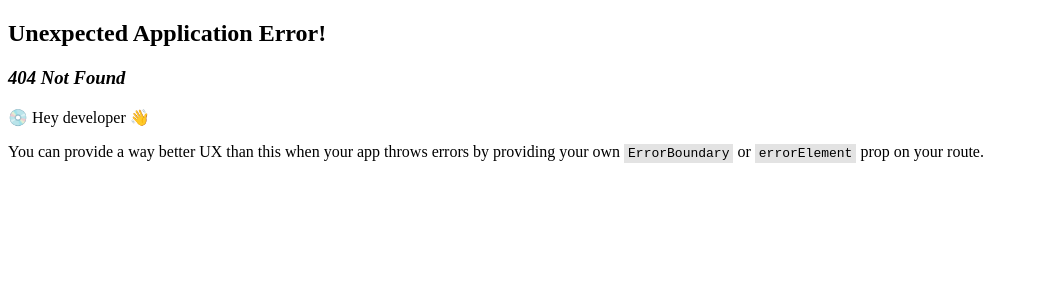
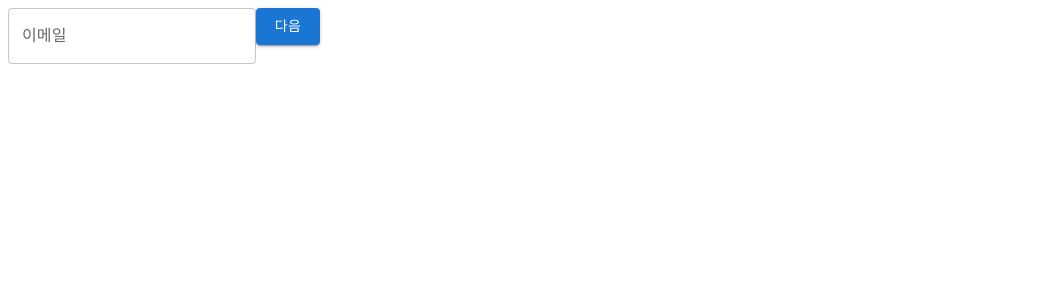
Before and after one commit to parkcoool/doitnow-frontend, a React (Create React App) app: page /auth/login in a window 1280 px wide. Before the commit this address had no page. Shown: the top 300 px of the page, without its empty margins (0-1039 px from the left). Built offline with nearby package versions, Linux system fonts and the light colour scheme.

Commit message:
Feat(login): Create `Identifier` and `Password` pages

```diff
--- a/src/@types/api.d.ts
+++ b/src/@types/api.d.ts
@@ -1,8 +1,8 @@
 declare module "api" {
   /**
-   * @description `kakao`, `naver` 등의 인증 제공자로, 현재는 `kakao`만 지원합니다.
+   * @description `kakao`, `naver` 등의 인증 제공자입니다. `null`은 로컬 인증을 의미합니다.
    */
-  type AuthProvider = "kakao";
+  type AuthProvider = null | "kakao";
 
   /**
    * @description doitnow API 서버의 응답 형식입니다.
--- /dev/null
+++ b/src/pages/auth/login/Identifier.tsx
@@ -0,0 +1,40 @@
+/** @jsxImportSource @emotion/react */
+
+import React from "react";
+import { useNavigate } from "react-router-dom";
+
+import { css } from "@emotion/react";
+import { TextField, Button } from "@mui/material";
+
+import { LoginData, LoginStep } from "./";
+
+interface IdentifierProps {
+  loginData: LoginData;
+  loginDataDispatch: React.Dispatch<Partial<LoginData>>;
+}
+
+export default function Identifier({ loginData, loginDataDispatch }: IdentifierProps) {
+  const navigate = useNavigate();
+
+  function handleSubmit() {
+    navigate("./", { state: { step: LoginStep.Password } });
+  }
+
+  return (
+    <div>
+      <form onSubmit={handleSubmit}>
+        <TextField
+          label="이메일"
+          type="email"
+          value={loginData.identifier}
+          autoComplete="email"
+          onChange={(e) => loginDataDispatch({ identifier: e.target.value })}
+        />
+
+        <Button variant="contained" color="primary" type="submit">
+          다음
+        </Button>
+      </form>
+    </div>
+  );
+}
--- /dev/null
+++ b/src/pages/auth/login/Password.tsx
@@ -0,0 +1,42 @@
+/** @jsxImportSource @emotion/react */
+
+import React from "react";
+import { useNavigate } from "react-router-dom";
+
+import { css } from "@emotion/react";
+import { TextField, Button } from "@mui/material";
+
+import { LoginData, LoginStep } from "./";
+
+interface PasswordProps {
+  loginData: LoginData;
+  loginDataDispatch: React.Dispatch<Partial<LoginData>>;
+}
+
+export default function Password({ loginData, loginDataDispatch }: PasswordProps) {
+  const navigate = useNavigate();
+
+  function handleSubmit() {
+    navigate("./", { state: { step: LoginStep.Complete } });
+  }
+
+  return (
+    <div>
+      <form onSubmit={handleSubmit}>
+        <input type="email" autoComplete="email" value={loginData.identifier} readOnly hidden />
+
+        <TextField
+          label="비밀번호"
+          type="password"
+          value={loginData.password}
+          autoComplete="current-password"
+          onChange={(e) => loginDataDispatch({ password: e.target.value })}
+        />
+
+        <Button variant="contained" color="primary" type="submit">
+          로그인
+        </Button>
+      </form>
+    </div>
+  );
+}
--- /dev/null
+++ b/src/pages/auth/login/index.tsx
@@ -0,0 +1,50 @@
+/** @jsxImportSource @emotion/react */
+
+import React from "react";
+import { useLocation } from "react-router-dom";
+
+import Identifier from "./Identifier";
+import Password from "./Password";
+
+import type { AuthProvider } from "api";
+
+interface LoginLocationState {
+  step: LoginStep;
+}
+
+export interface LoginData {
+  identifier: string;
+  password: string;
+  authProvider: AuthProvider;
+}
+
+function loginDataReducer(state: LoginData, action: Partial<LoginData>): LoginData {
+  return { ...state, ...action };
+}
+
+export enum LoginStep {
+  Identifier = 0,
+  Password = 1,
+  Complete = 2,
+}
+
+export default function Login() {
+  // useLocation().state로부터 step을 가져온다.
+  const { step } = (useLocation().state ?? {
+    step: LoginStep.Identifier,
+  }) as LoginLocationState;
+
+  const [loginData, loginDataDispatch] = React.useReducer(loginDataReducer, {
+    identifier: "",
+    password: "",
+    authProvider: null,
+  });
+
+  // step에 따라 해당하는 컴포넌트를 렌더링한다.
+  return (
+    <>
+      {step === LoginStep.Identifier && <Identifier loginData={loginData} loginDataDispatch={loginDataDispatch} />}
+      {step === LoginStep.Password && <Password loginData={loginData} loginDataDispatch={loginDataDispatch} />}
+    </>
+  );
+}
```
Also changed, not shown: src/pages/auth/Login.tsx (deleted, +0 -8 lines), src/routers/auth.tsx (+10 -4 lines).
